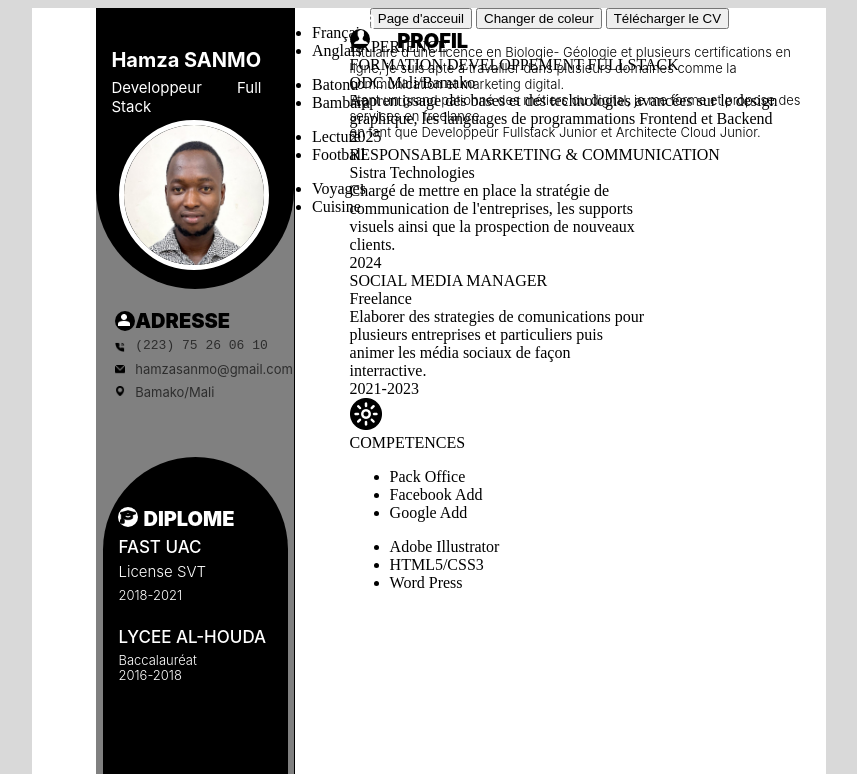
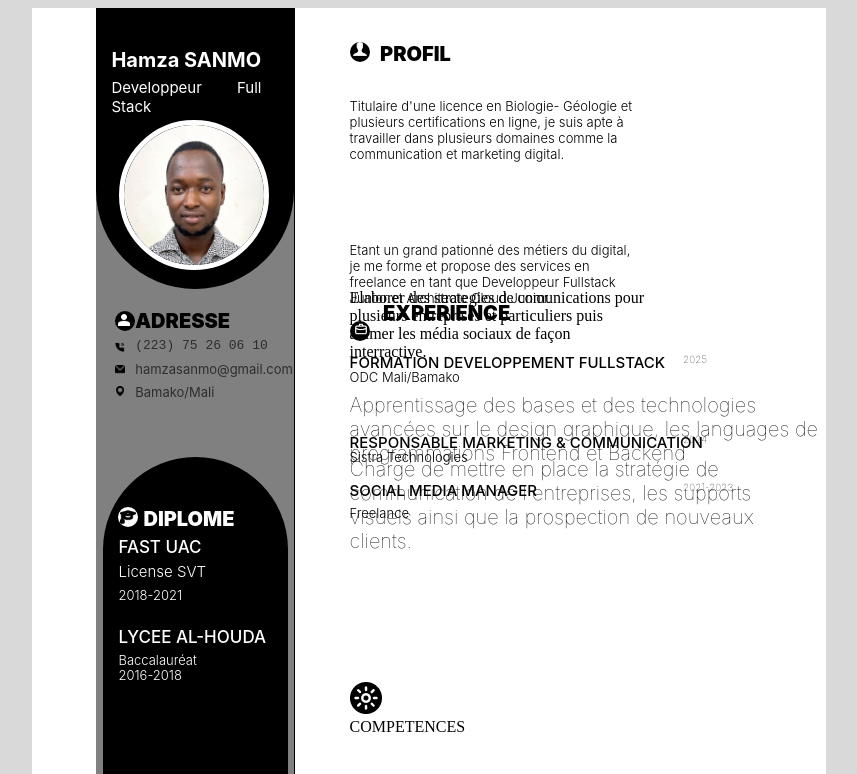
Before and after one commit to HamzaSANMO/Maquette_InteractiveWEB, a plain HTML site: page cv.html in a window 1280 px wide. Shown: the top 774 px of the page, without its empty margins (211-1068 px from the left). Drawn offline with Linux system fonts and the light colour scheme.

Commit message:
monday refresh

```diff
--- a/cv.html
+++ b/cv.html
@@ -67,15 +67,14 @@
                     <div class="cercle_profil"></div>
                     <img src="image/logo_profil.png" alt="logo_profil" id="logo_profil">
                     <div id="title">PROFIL</div>
-                    <div class="somary">Titulaire d'une licence en Biologie- Géologie et
-                        plusieurs certifications en ligne, je suis apte à
-                        travailler dans plusieurs domaines comme la
-                        communication et marketing digital.
+                    <div class="somary">Titulaire d'une licence en Biologie- Géologie et plusieurs
+                        certifications en ligne, je suis apte à travailler dans plusieurs domaines
+                        comme la communication et marketing digital.
                     </div>
                     <div class="sommary">
-                        Etant un grand pationné des métiers du digital, je  me forme et propose des services en freelance <br>
-                        en tant que Developpeur Fullstack Junior et
-                        Architecte Cloud Junior.
+                        Etant un grand pationné des métiers du digital, je  me forme et propose des
+                        services en freelance en tant que Developpeur Fullstack Junior et Architecte
+                        Cloud Junior.
                     </div>
                 </div>
                 <div id="experiences">
--- a/styles.css
+++ b/styles.css
@@ -85,6 +85,8 @@ body{
 .right{
     position: absolute;
     display: flex;
+    height: 100%;
+    width: 60%;
     flex-direction: column;
     justify-content: center;
     left: 40%;
@@ -377,6 +379,13 @@ body{
     font-size: 13px;
 }
 
+#profil {
+    position: absolute;
+    width: 80%;
+    top: 3%;
+
+}
+
 .cercle_profil {
     position: absolute;
     border-radius: 50px;
@@ -397,7 +406,7 @@ body{
 
 #title {
     position: absolute;
-    left: 10%;
+    left: 8%;
     width: 100px;
     height: 50%;
     top: 3.5%;
@@ -408,19 +417,203 @@ body{
 
 .somary {
     position: absolute;
-    width: 100%;
+    width: 75%;
     height: 10%;
-    top: 6%;
+    top: 7vh;
     font-family: "inter";
     font-weight: 300;
     font-size: 13px;
 }
 .sommary {
     position: absolute;
-    width: 100%;
+    width: 75%;
     height: 10%;
-    top: 14%;
+    top: 25vh;
     font-family: "inter";
     font-weight: 300;
     font-size: 13px;
 }
+
+#experiences{
+    position: absolute;
+    top: 25%;
+    width: 100%;
+    height: 100vh;
+
+
+}
+
+.cercle_experience {
+    position: absolute;
+    border-radius: 50px;
+    background-color: black;
+    width: 20px;
+    height: 20px;
+    top: 4%;
+}
+
+#logo_experience {
+    position: absolute;
+    width: 14px;
+    height: 14px;
+    left: 1%;
+    top: 4.2%;
+}
+.experience {
+    position: absolute;
+    left: 7%;
+    width: 20%;
+    height: 5vh;
+    top: 1.5%;
+    font-family: "inter";
+    font-weight: 900;
+    font-size: 20px;
+}
+.devweb {
+    position: absolute;
+    width: 100%;
+    height: 5vh;
+    top: 8%;
+    font-family: "inter";
+    font-weight: 500;
+    font-size: 15px;
+}
+.work {
+    position: absolute;
+    width: 30%;
+    height: 5vh;
+    top: 10%;
+    font-family: "inter";
+    font-weight: 300;
+    font-size: 13px;
+}
+.learning {
+    position: absolute;
+    width: 100%;
+    height: 30%;
+    top: 13%;
+    font-family: "inter";
+    font-weight: 100;
+    font-size: 20px;
+}
+.now {
+    position: absolute;
+    left: 70%;
+    width: 100px;
+    height: 5vh;
+    top: 8%;
+    font-family: "inter";
+    font-weight: 50;
+    font-size: 10px;
+}
+.marketing {
+    position: absolute;
+    width: 100%;
+    height: 5vh;
+    top: 18%;
+    font-family: "inter";
+    font-weight: 500;
+    font-size: 15px;
+}
+.technologies {
+    position: absolute;
+    width: 30%;
+    height: 5vh;
+    top: 20%;
+    font-family: "inter";
+    font-weight: 300;
+    font-size: 13px;
+}
+.vente {
+    position: absolute;
+    width: 100%;
+    height: 30%;
+    top: 21%;
+    font-family: "inter";
+    font-weight: 100;
+    font-size: 20px;
+}
+.last {
+    position: absolute;
+    left: 70%;
+    width: 100px;
+    height: 5vh;
+    top: 18%;
+    font-family: "inter";
+    font-weight: 50;
+    font-size: 10px;
+}
+.manager {
+    position: absolute;
+    width: 100%;
+    height: 5vh;
+    top: 24%;
+    font-family: "inter";
+    font-weight: 500;
+    font-size: 15px;
+}
+.freelance {
+    position: absolute;
+    width: 30%;
+    height: 5vh;
+    top: 27%;
+    font-family: "inter";
+    font-weight: 300;
+    font-size: 13px;
+}
+.speed {
+    position: absolute;
+    width: 100%;
+    height: 30%;
+    top: 29%;
+    font-family: "inter";
+    font-weight: 100;
+    font-size: 20px;
+}
+.best {
+    position: absolute;
+    left: 70%;
+    width: 100px;
+    height: 5vh;
+    top: 24%;
+    font-family: "inter";
+    font-weight: 50;
+    font-size: 10px;
+}
+
+#competences{
+    position: absolute;
+    top: 60%;
+
+
+}
+.organisation{
+    position: absolute;
+    top: 70%;
+
+
+}
+.langue{
+    position: absolute;
+    top: 70%;
+
+
+}
+.hobbie{
+    position: absolute;
+    top: 75%;
+
+
+}
+.colonne{
+    position: absolute;
+    top: 80%;
+
+
+}
+#button {
+    position: absolute;
+    bottom: 0;
+
+
+}
```
